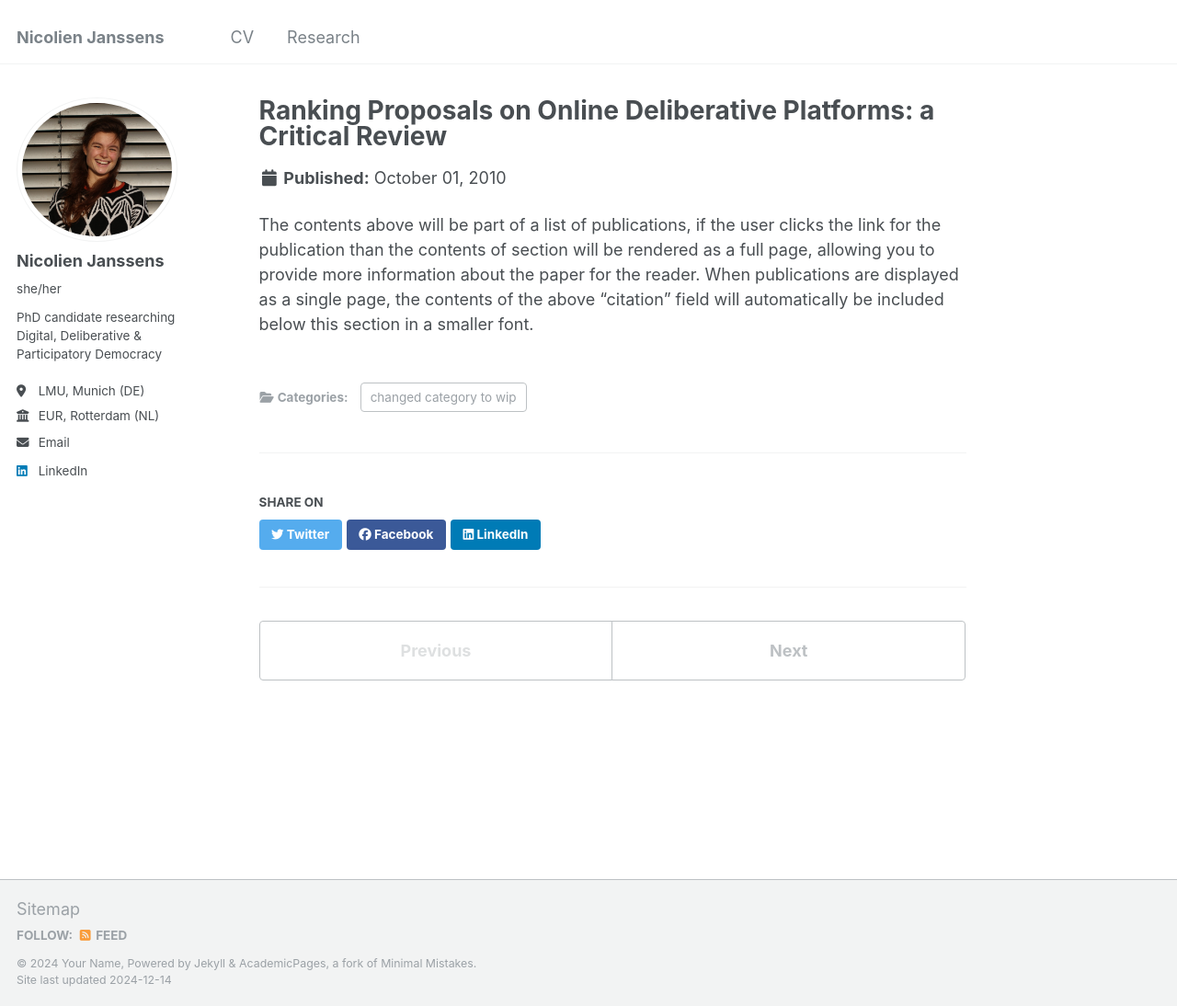
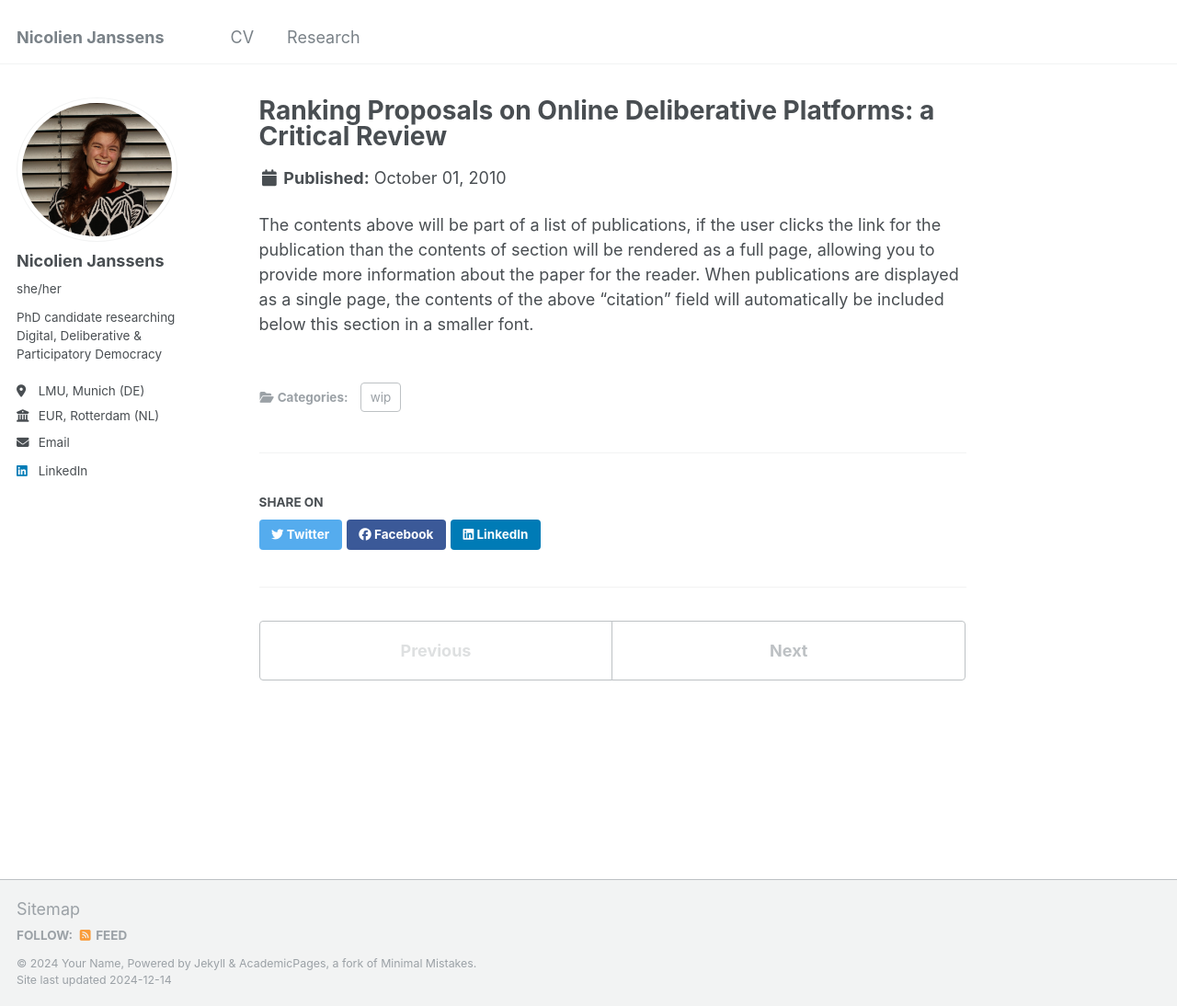
Before and after one commit to nicolienjanssens/nicolienjanssens, a Jekyll site: the page built from _publications/2010-10-01-paper-title-number-2.md, in a window 1280 px wide and 1094 px high. Shown: the whole window at 92% size. Built offline with Jekyll 4.4.1, drawn with Linux system fonts in a browser that asks for light colours.

Commit message:
changed category to wip

```diff
--- a/_publications/2010-10-01-paper-title-number-2.md
+++ b/_publications/2010-10-01-paper-title-number-2.md
@@ -1,7 +1,7 @@
 ---
 title: "Ranking Proposals on Online Deliberative Platforms: a Critical Review"
 collection: publications
-category: changed category to wip
+category: wip
 #permalink: /publication/2010-10-01-paper-title-number-2
 excerpt: 'This manuscript focuses on ranking methods for DDPs, i.e., the way plat-
 forms order proposals in a list when showing them to users. We distinguish
```
